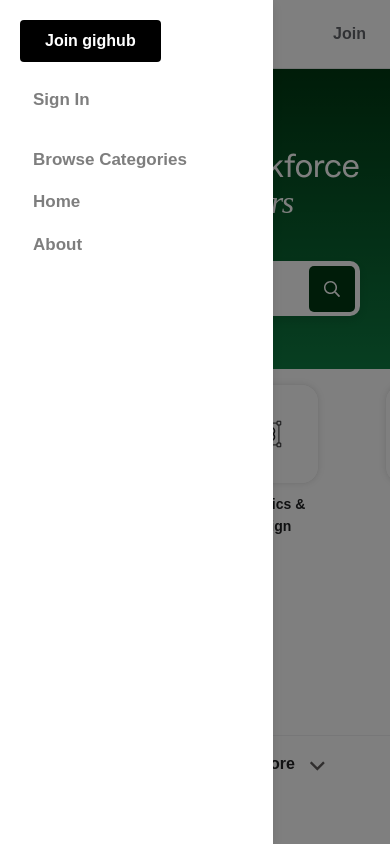
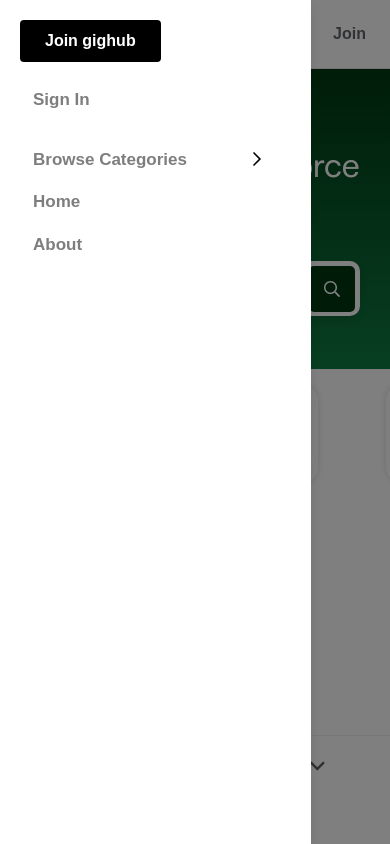
Before and after one commit to OriHaguel/gighub-front, a React (Vite) app: page / in a window 390 px wide. Both pictures are taken after a click on the button 35 px from the left and 37 px from the top of the page. Shown: the top 844 px of the page. Built offline with nearby package versions, Linux system fonts and the light colour scheme.

Commit message:
Fix navicon size

```diff
--- a/src/assets/styles/cmps/NaviconHeader.scss
+++ b/src/assets/styles/cmps/NaviconHeader.scss
@@ -13,7 +13,7 @@
 
 	.modal-navicon {
 		background-color: #fff;
-        width: 70%;
+		width: rem(311px);
 		height: 100%;
 		box-shadow: 0 4px 12px rgba(0, 0, 0, 0.1);
 		padding: 20px;
@@ -82,7 +82,6 @@
 				text-align: left;
 				transition: background-color 0.3s;
 
-
 				&:hover {
 					background-color: #ededed;
 				}
@@ -91,7 +90,6 @@
 			.navicon-home-mobile {
 				text-decoration: none;
 				.navicon-txt {
-
 					width: 100%;
 					padding: 13px;
 					background-color: #ffffff;
@@ -130,7 +128,6 @@
 					background-color: #ededed;
 				}
 
-
 				.toggle-icon {
 					display: flex;
 					align-items: center;
@@ -138,8 +135,6 @@
 					margin-top: -17px;
 					color: #7e7e7e;
 				}
-
-
 			}
 
 			.collapsible-content {
@@ -180,5 +175,4 @@
 			}
 		}
 	}
-
 }
```
Lines whose indentation alone changed are shown as unchanged.
